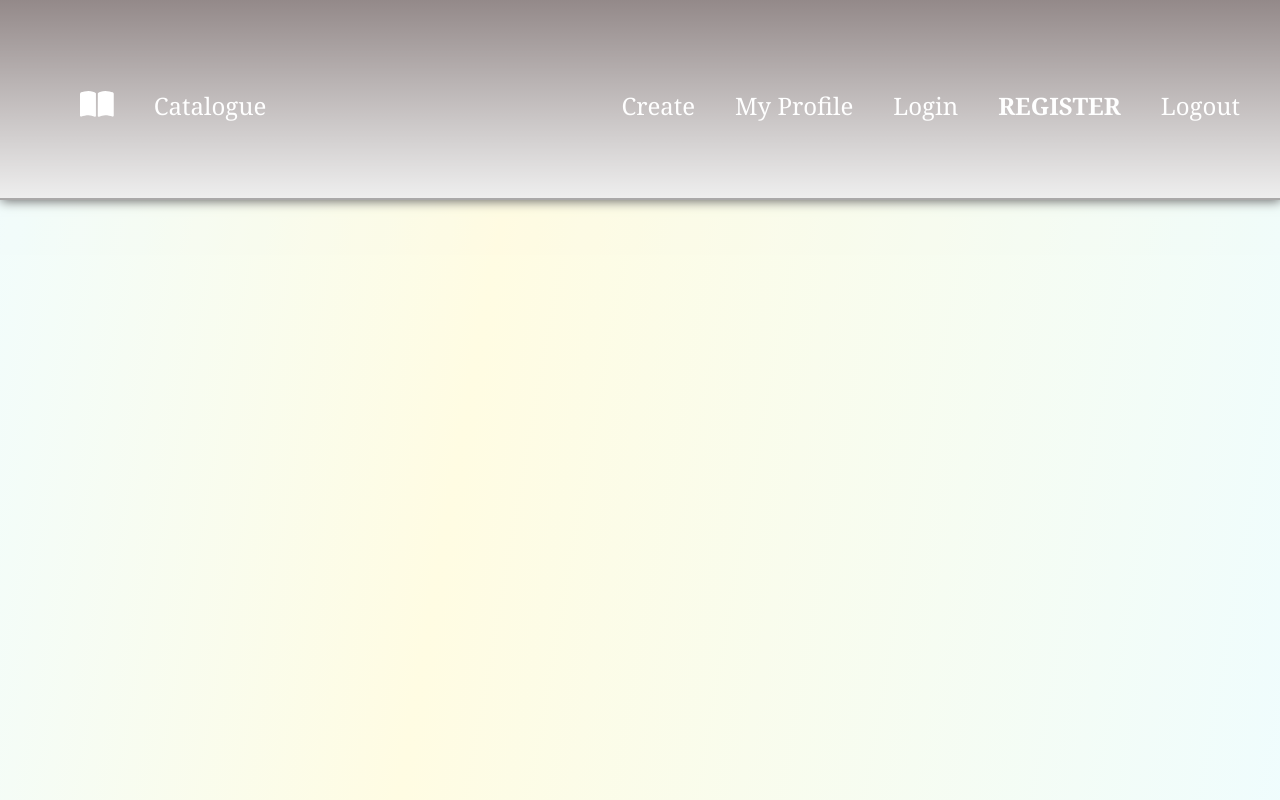
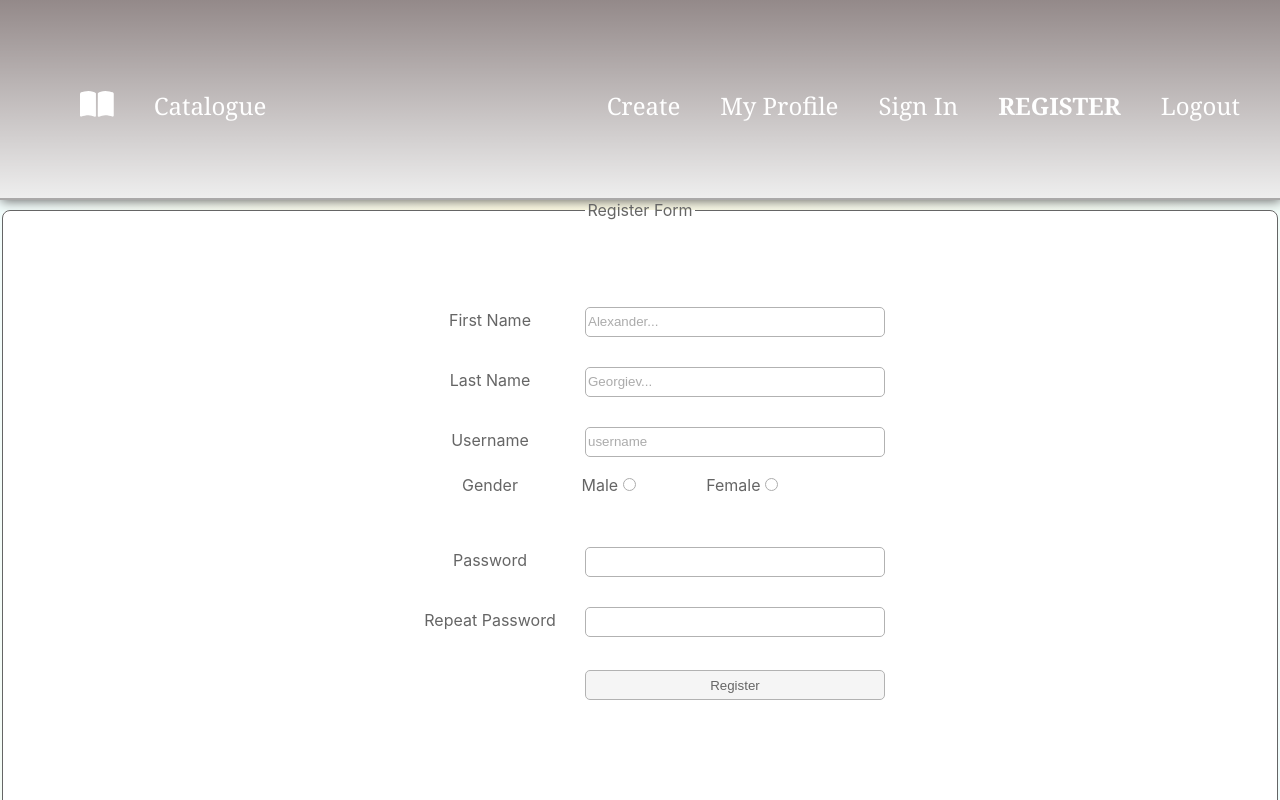
Before and after one commit to PanayotovaT/SoftUni_JS_React_La_Libreria, a React (Create React App) app: page /register in a window 1280 px wide. Shown: the top 800 px of the page. Built offline with nearby package versions, Linux system fonts and the light colour scheme.

Commit message:
Added Register component.

```diff
--- a/src/App.js
+++ b/src/App.js
@@ -2,6 +2,8 @@ import './App.css';
 import {Routes, Route} from 'react-router-dom';
 import Header from './components/Header/Header';
 import Login from './components/Login/Login';
+import Footer from './components/Footer/Footer';
+import Register from './components/Register/Register';
 
 function App() {
   return (
@@ -9,7 +11,9 @@ function App() {
       <Header />
       <Routes>
         <Route path="/login" element={<Login />} />
+        <Route path="/register" element={<Register/>} />
       </Routes>
+      <Footer />
     </div>
   );
 }
--- /dev/null
+++ b/src/components/Footer/Footer.css
@@ -0,0 +1,9 @@
+.libreria-footer {
+    height: 100px;
+    background: gray;
+    text-align: center;
+    color: white;
+    display: flex;
+    justify-content: center;
+    align-items: center;
+}
--- /dev/null
+++ b/src/components/Footer/Footer.js
@@ -0,0 +1,12 @@
+import './Footer.css'
+
+const Footer = () => {
+
+    return (
+        <footer className="libreria-footer">
+            <span><p>All rights reserved &copy;</p></span>
+        </footer>
+    )
+}
+
+export default Footer;
--- a/src/components/Header/Header.js
+++ b/src/components/Header/Header.js
@@ -18,7 +18,7 @@ const Header = () => {
                     <div className="libreria-header-list-left">
                         <li className="libreria-header-list-item"><NavLink className={activeClass} to="/create">Create</NavLink></li>
                         <li className="libreria-header-list-item"><NavLink className={activeClass} to="/my-profile">My Profile</NavLink></li>
-                        <li className="libreria-header-list-item"><NavLink className={activeClass} to="/login">Login</NavLink></li>
+                        <li className="libreria-header-list-item"><NavLink className={activeClass} to="/login">Sign In</NavLink></li>
                         <li className="libreria-header-list-item"><NavLink className={activeClass} to="/register">Register</NavLink></li>
                         <li className="libreria-header-list-item"><NavLink className="libreria-header-list-link" to="/logout">Logout</NavLink></li>
                     </div>
--- a/src/components/Login/Login.css
+++ b/src/components/Login/Login.css
@@ -0,0 +1,40 @@
+.libreria-login {
+    height: 100vh;
+}
+
+.libreria-login-form {
+    height: 100%;
+}
+
+.libreria-login-fieldset {
+    height: 100%;
+    padding-top: 60px;
+
+background: white;
+border: 1px solid black;
+border-radius: 8px;
+}
+
+.login-form-div {
+    height: 60px;
+}
+.login-form-label {
+    margin: 30px 20px;
+    width: 200px;
+}
+
+.login-form-input {
+    width: 300px;
+    height: 30px;
+    border-radius: 5px;
+    box-shadow: none;
+    border: 1px solid gray;
+}
+
+.login-btn {
+    margin-left: 100px;
+}
+
+.login-btn:hover{
+    cursor: pointer;
+}
--- a/src/components/Login/Login.js
+++ b/src/components/Login/Login.js
@@ -5,7 +5,7 @@ const Login = () => {
     return (
         <section className="libreria-login">
             <form className="libreria-login-form" method="POST">
-                <fieldset>
+                <fieldset className="libreria-login-fieldset">
                     <legend>Sign In Form</legend>
                     <div className="login-form-div">
                         <label htmlFor="username" className="login-form-label">Username</label>
@@ -16,7 +16,7 @@ const Login = () => {
                         <input type="password" className="login-form-input" id="password" name="password" />
                     </div>
                     <div className="login-form-div">
-                        <input type="submit" className="login-form-input" value="Sign In"/>
+                        <input type="submit" className="login-form-input login-btn" value="Sign In"/>
                     </div>
                 </fieldset>
             </form>
--- /dev/null
+++ b/src/components/Register/Register.css
@@ -0,0 +1,57 @@
+.register-section {
+    height: 100vh;
+}
+
+.register-form {
+    height: 100%;
+}
+
+.register-fieldset {
+    height: 100%;
+    padding-top: 60px;
+
+background: white;
+border: 1px solid black;
+border-radius: 8px;
+}
+
+.register-form-div {
+    height: 60px;
+}
+.register-form-label {
+    display: inline-block;
+    margin: 30px 20px;
+    width: 150px;
+}
+
+.register-form-input {
+    width: 300px;
+    height: 30px;
+    border-radius: 5px;
+    box-shadow: none;
+    border: 1px solid gray;
+}
+
+.register-form-div-gender {
+    width: 300px;
+    display: inline-block;
+    padding-top: 15px;
+  }
+
+.register-form-gender-input {
+    margin-right: 70px;
+  }
+
+.register-form-span {
+    padding-right: 0px;
+    display: inline-block;
+    width: 150px
+}
+.register-btn {
+    margin-left: 190px;
+    margin-top:30px;
+}
+
+.register-btn:hover{
+    cursor: pointer;
+}
--- /dev/null
+++ b/src/components/Register/Register.js
@@ -0,0 +1,50 @@
+import './Register.css';
+
+const Register = () => {
+
+    return(
+        <section className="register-section">
+            <form className="register-form">
+                <fieldset className="register-fieldset">
+                    <legend className="register-legend">Register Form</legend>
+                    <div className="register-form-div">
+                        <label htmlFor="first-name" className="register-form-label">First Name</label>
+                        <input type="text" className="register-form-input" id="first-name" name="first-name" placeholder="Alexander..."/>
+                    </div>
+                    <div className="register-form-div">
+                        <label htmlFor="last-name" className="register-form-label">Last Name</label>
+                        <input type="text" className="register-form-input" id="last-name" name="last-name" placeholder="Georgiev..."/>
+                    </div>
+                    <div className="register-form-div">
+                        <label htmlFor="username" className="register-form-label">Username</label>
+                        <input type="text" className="register-form-input" id="username" name="username" placeholder="username"/>
+                    </div>
+                    <div className="register-form-div">
+                        <span className="register-form-span">Gender</span>
+                        <div className="register-form-div-gender">
+
+                        <label htmlFor="male" className="register-form-gender-label">Male</label>
+                        <input type="radio" className="register-form-gender-input" id="male" name="gender"/>
+
+                        <label htmlFor="female" className="register-form-gender-label">Female</label>
+                        <input type="radio" className="register-form-gender-input" id="female" name="gender"/>
+                        </div>
+                    </div>
+                    <div className="login-form-div">
+                        <label htmlFor="password" className="register-form-label">Password</label>
+                        <input type="password" className="register-form-input" id="password" name="password" />
+                    </div>
+                    <div className="login-form-div">
+                        <label htmlFor="repass" className="register-form-label">Repeat Password</label>
+                        <input type="password" className="register-form-input" id="repass" name="repass" />
+                    </div>
+                    <div className="register-form-div">
+                        <input type="submit" className="register-form-input register-btn" value="Register"/>
+                    </div>
+                </fieldset>
+            </form>
+        </section>
+    )
+}
+
+export default Register;
```
